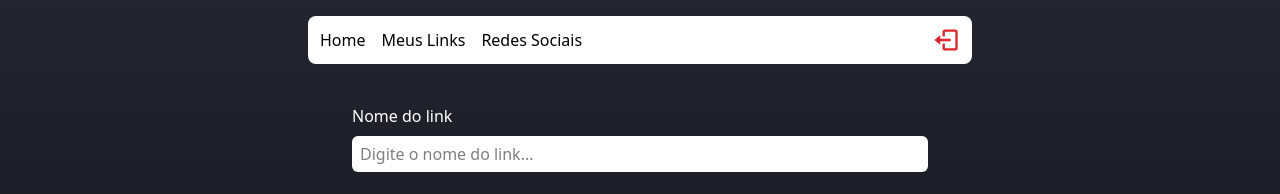
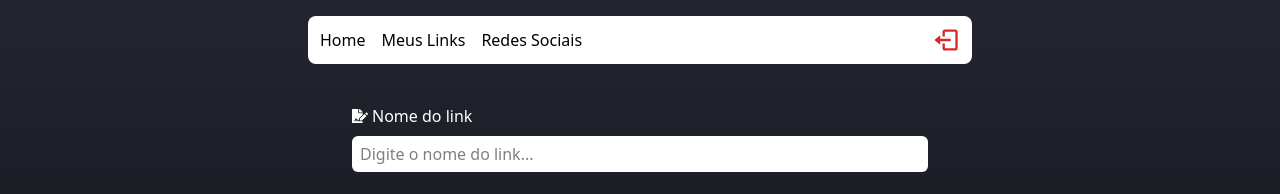
Before and after one commit to thiagodnt/dev-link, a React (Vite) app: page /admin in a window 1280 px wide. Shown: the top 194 px of the page. Built offline with nearby package versions, Linux system fonts and the light colour scheme; no server answers; sample sign-in values are in the browser's storage.

Commit message:
feat: adicionar icon para o input nome do link e ajustar layout icon + label

```diff
--- a/src/pages/Admin/index.tsx
+++ b/src/pages/Admin/index.tsx
@@ -1,7 +1,7 @@
 import { type FormEvent, useState } from 'react';
 import Header from '../../components/Header';
 import Input from '../../components/Input';
-import { FaLink } from 'react-icons/fa';
+import { FaFileSignature, FaLink } from 'react-icons/fa';
 import { FiTrash } from 'react-icons/fi';
 
 import { db } from '../../services/firebaseConnection';
@@ -54,7 +54,10 @@ export default function Admin() {
 				className="w-full max-w-xl flex flex-col mt-8 mb-4"
 				onSubmit={handleSubmit}
 			>
-				<label className="text-white font-medium my-2">Nome do link</label>
+				<label className="text-white font-medium my-2 flex items-center gap-1">
+					<FaFileSignature size={16} color="#FFF" />
+					Nome do link
+				</label>
 				<Input
 					type="text"
 					placeholder="Digite o nome do link..."
@@ -62,8 +65,8 @@ export default function Admin() {
 					onChange={(e) => setLinkNameInput(e.target.value)}
 				/>
 				<label className="text-white font-medium my-2 flex items-center gap-1">
+					<FaLink size={16} color="#FFF" />
 					URL
-					<FaLink size={16} color="#FFF" />
 				</label>
 				<Input
 					type="url"
```
